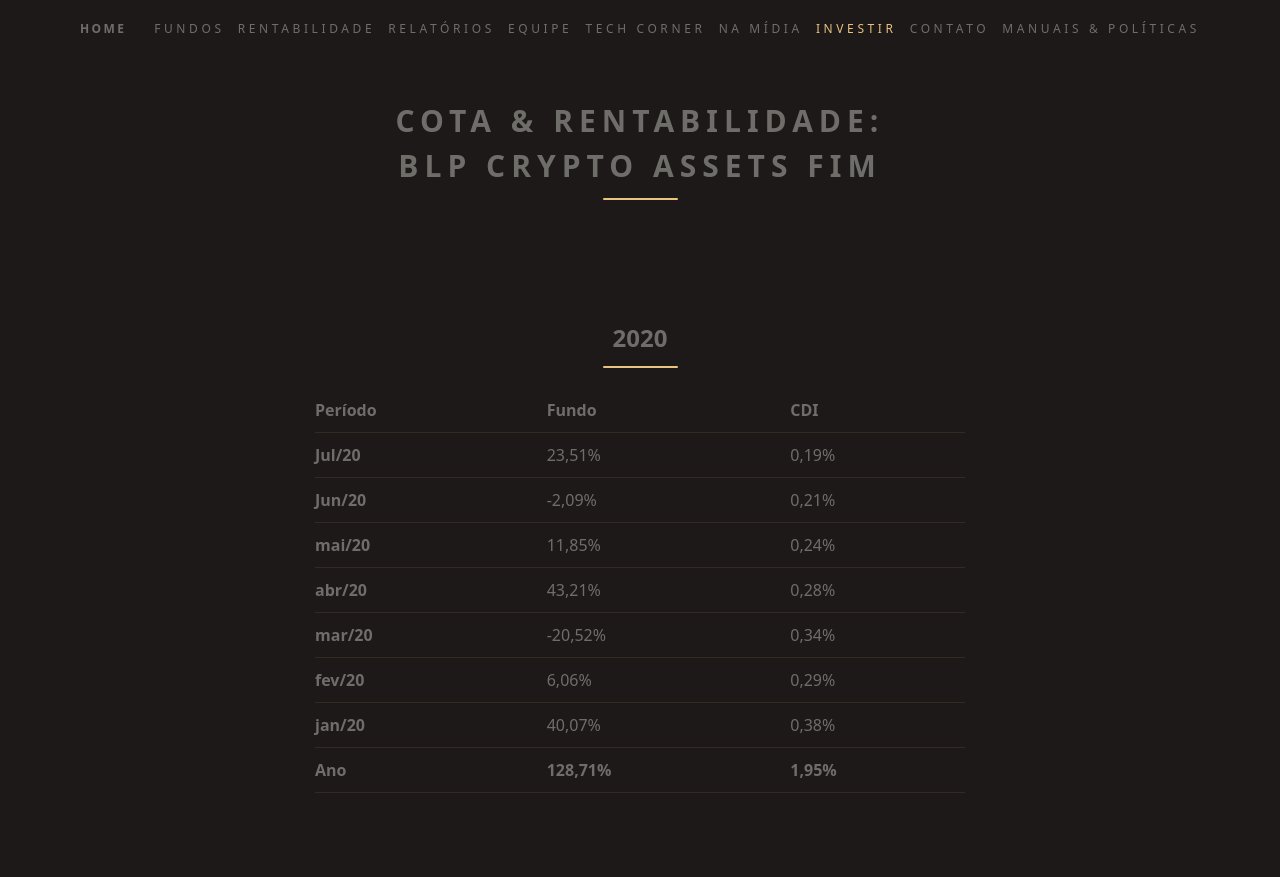
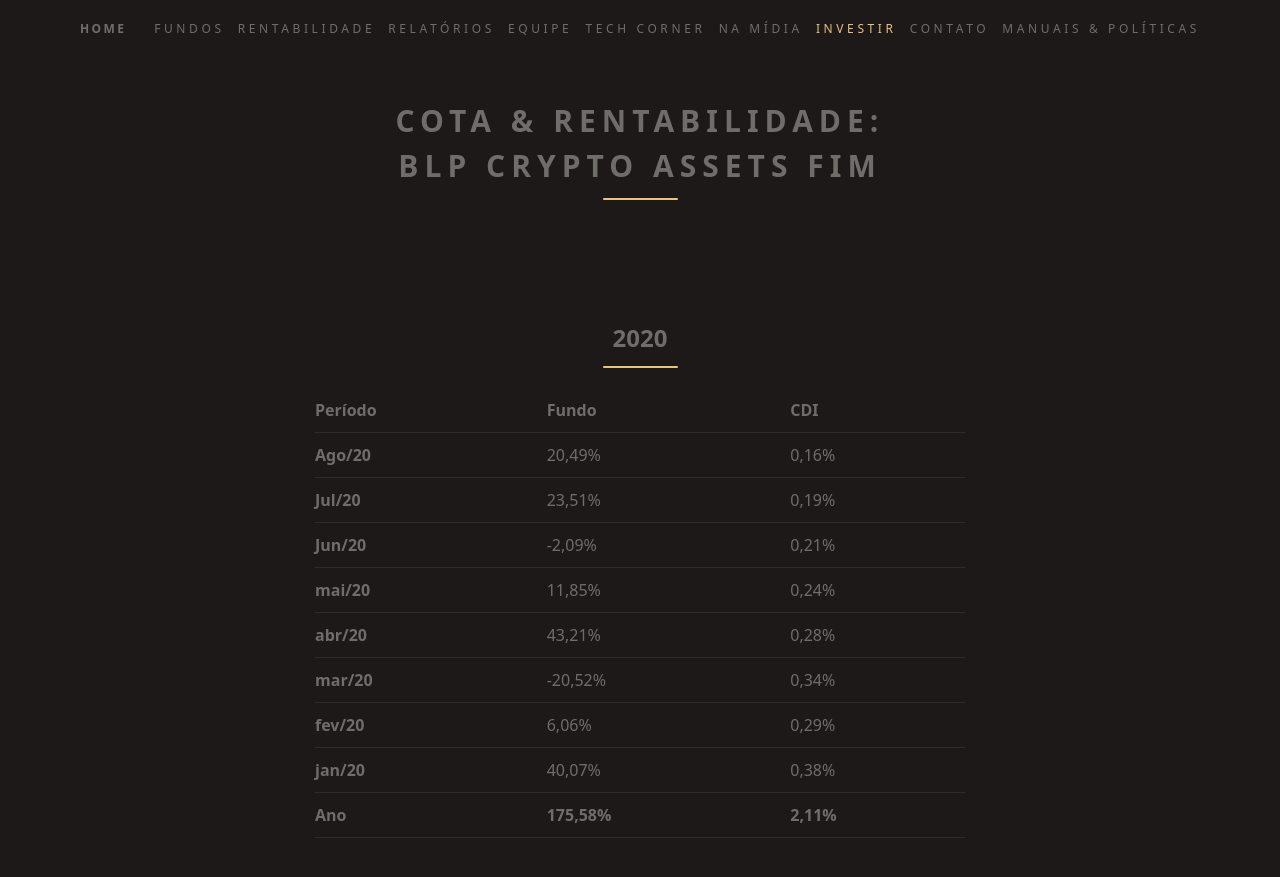
Before and after one commit to ateliedetemas/blpcrypto, a Jekyll site: the page built from _pages/rentabilidade/assets-fim.md, in a window 1280 px wide and 900 px high. Shown: the top 877 px of the window. Built offline with Jekyll 4.4.1, drawn with Linux system fonts in a browser that asks for light colours.

Commit message:
Update assets-fim.md

```diff
--- a/_pages/rentabilidade/assets-fim.md
+++ b/_pages/rentabilidade/assets-fim.md
@@ -8,6 +8,7 @@ permalink: "/rentabilidade/assets-fim/"
 
 Período | Fundo | CDI
 ---|---|---
+**Ago/20** | 20,49% | 0,16%
 **Jul/20** | 23,51% | 0,19%
 **Jun/20** | -2,09% | 0,21%
 **mai/20** | 11,85% | 0,24%
@@ -15,7 +16,7 @@ Período | Fundo | CDI
 **mar/20** | -20,52% | 0,34%
 **fev/20** | 6,06% | 0,29%
 **jan/20** | 40,07% | 0,38%
-**Ano**  | **128,71%** | **1,95%**
+**Ano**  | **175,58%** | **2,11%**
 
 ## 2019
 
```
